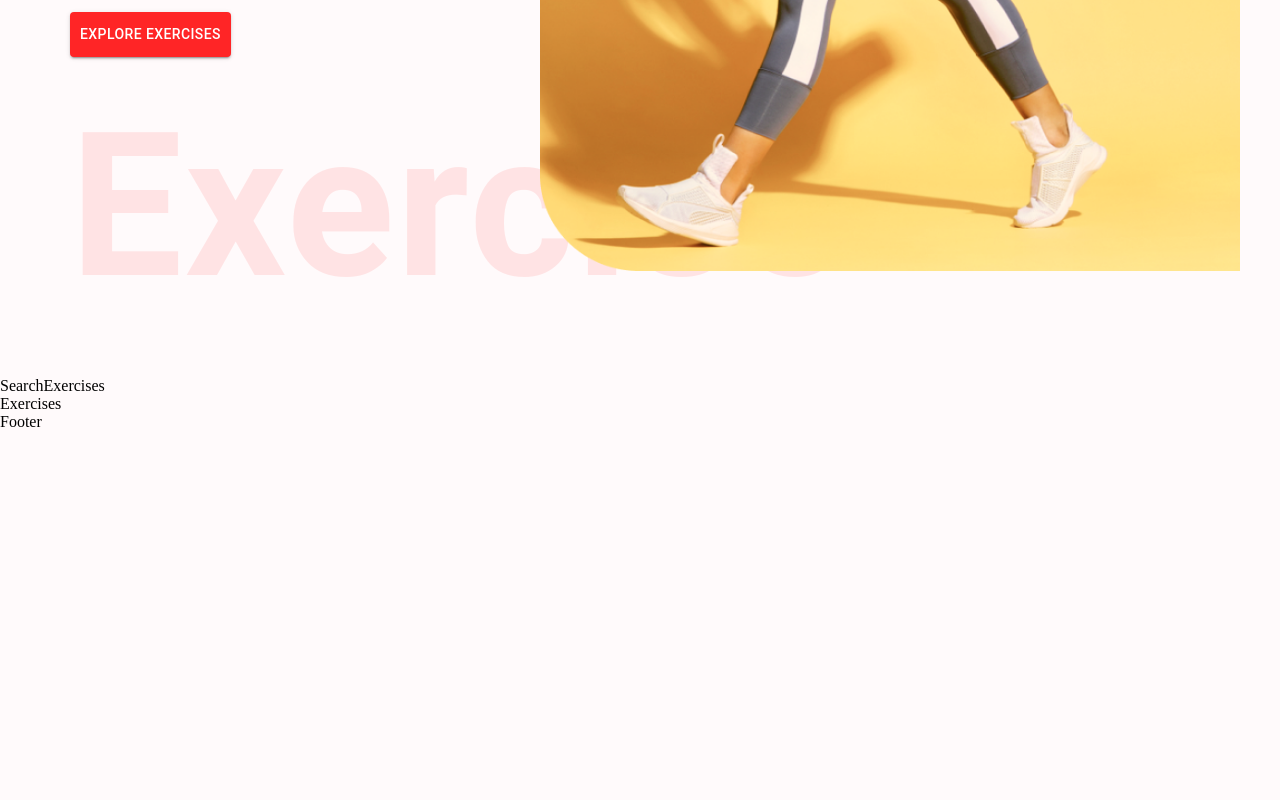
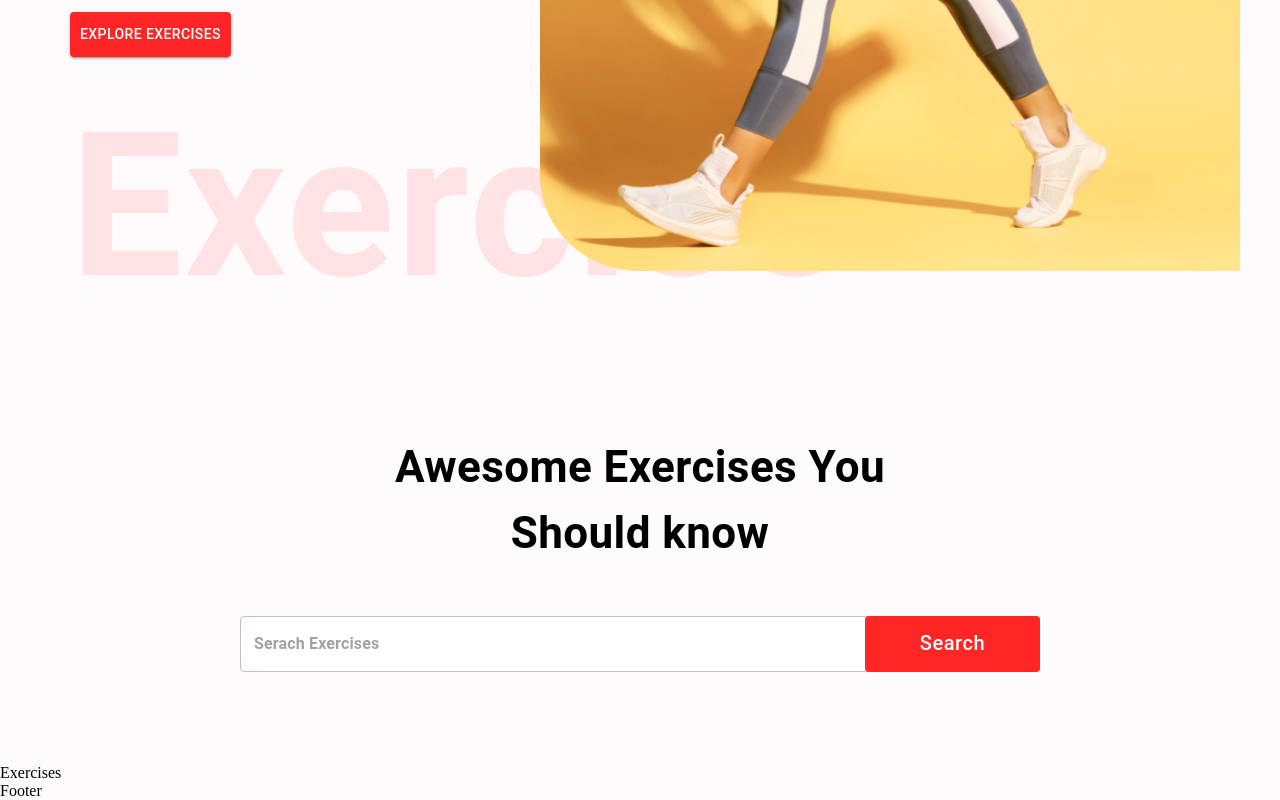
Before and after one commit to Azharr110/Muscle-Mate, a React (Create React App) app: page / in a window 1280 px wide. Shown: the part 595-1395 px from the top of the page. Before the commit the page ends 1026 px from the top, so only its background shows below. Built offline with nearby package versions, Linux system fonts and the light colour scheme.

Commit message:
fetch searchApi

```diff
--- a/src/components/SearchExercises.js
+++ b/src/components/SearchExercises.js
@@ -1,8 +1,79 @@
-import React from 'react'
+import React, {useEffect, useState} from 'react'
+import {Box, Button , Stack, TextField, Typography} from '@mui/material'
+import { exerciseOptions, fetchData } from '../utils/fetchData'
 
 const SearchExercises = () => {
+
+    const[ search, setSearch]= useState("")
+    const [exercises, setExercises] = useState([])
+
+    const handleSearch = async() => {
+        if(search){
+            const exercisesData = await fetchData('https://exercisedb.p.rapidapi.com/exercises/bodyPartList', exerciseOptions);
+            // console.log(exercisesData)
+
+            const searchedExercises = exercisesData.filter(
+                (exercise) => exercise.name.toLowerCase().includes(search)
+                ||
+                exercise.target.toLowerCase().includes(search)
+                ||
+                 exercise.equipment.toLowerCase().includes(search)
+                ||
+                exercise.bodypart.toLowerCase().includes(search)
+            );
+
+            setSearch('');
+            setExercises(searchedExercises)
+        }
+
+    }
+
   return (
-    <div>SearchExercises</div>
+    <Stack alignItems="center"
+     mt="37px" justifyContent="center" p="20px"
+    >
+    <Typography fontWeight={700}
+    sx={{
+        fontSize:{lg: '44px', xs:'30px'}
+    }} mb="50px" textAlign="center"
+    >
+        Awesome Exercises You <br/>Should know
+    </Typography>
+     <Box position="relative" mb="72px">
+       <TextField
+       sx={{
+          input:{
+            fontWeight:'700',
+            border: 'none',
+            borderRadius: '4px'
+        },
+        width: {lg:'800px', xs:'350px'},
+        backgroundColor: '#fff', borderRadius: '40px'
+       }}
+         height="76px"
+         value={search}
+         onChange={(e)=> setSearch(e.target.value.toLowerCase())}
+         placeholder="Serach Exercises"
+         type="text"
+       />
+    <Button className='search-btn'
+      sx={{
+        bgcolor:'#ff2625',
+        color:'#fff',
+        textTransform: 'none',
+        width:{ lg: '175px', xs: '80px'},
+        fontSize: { lg: '20px', xs: '14px'},
+        height: '56px',
+        position: 'absolute',
+        right:'0'
+      }}
+      onClick={handleSearch}
+    >
+    Search
+    </Button>
+
+     </Box>
+    </Stack>
   )
 }
 
--- /dev/null
+++ b/src/utils/fetchData.js
@@ -0,0 +1,18 @@
+export const exerciseOptions = {
+
+    method: 'GET',
+    url: 'https://exercisedb.p.rapidapi.com/exercises/bodyPartList',
+    headers: {
+      'X-RapidAPI-Key': '248b61cec8msh8c332763162eabap11a6ffjsn5ed56ecac2a6',
+    //   'X-RapidAPI-Key': process.env.REACT_APP_RAPID_API_KEY,
+      'X-RapidAPI-Host': 'exercisedb.p.rapidapi.com'
+        }
+
+}
+
+export const fetchData = async (url, options) =>{
+    const response = await fetch(url, options)
+    const data = await response.json()
+
+    return data
+}
```
Also changed, not shown: 1 other file (tests, documents, lock files or other folders).
